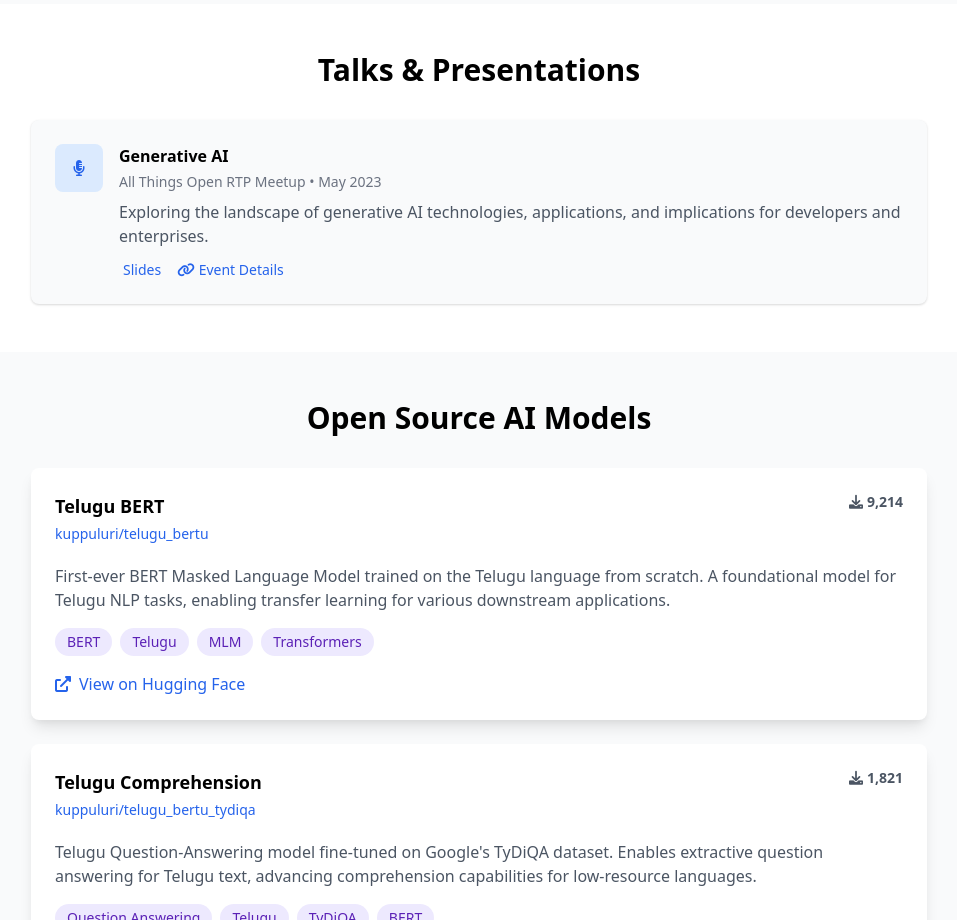
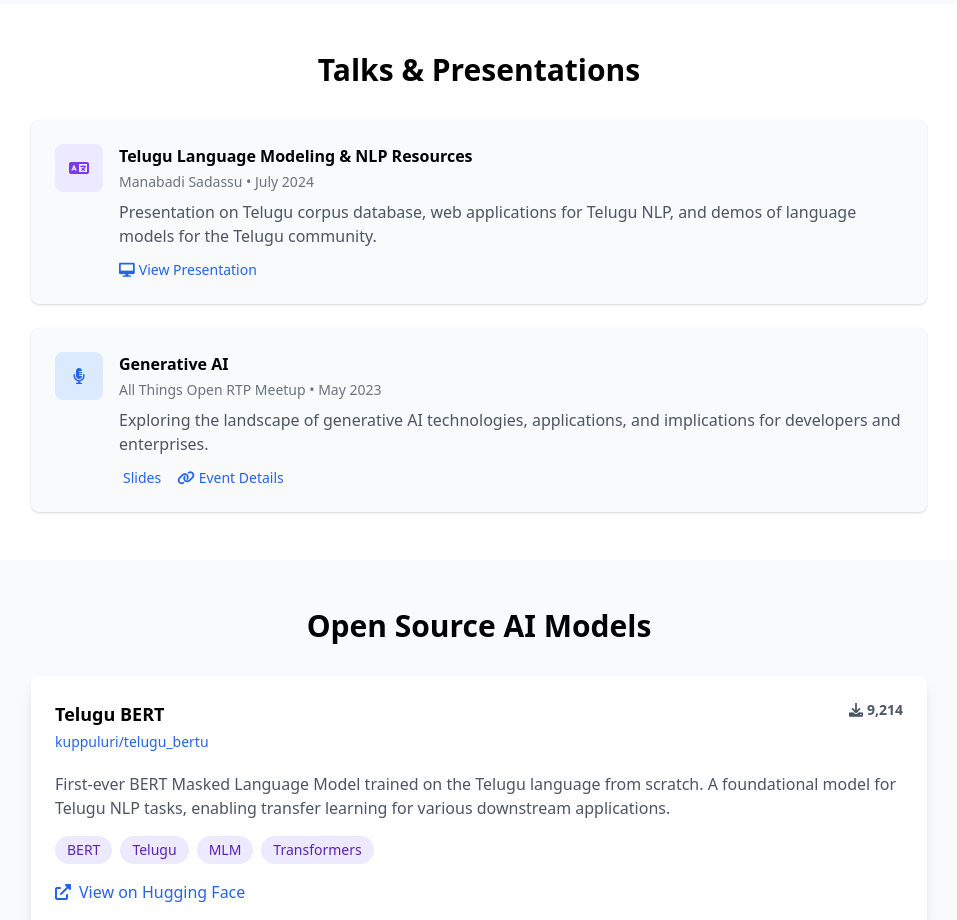
Before and after one commit to kuppulur/kuppulur.github.io, a plain HTML site: page index.html in a window 1280 px wide. Shown: the part 2940-3860 px from the top of the page, without its empty margins (161-1118 px from the left). Drawn offline with nearby package versions, Linux system fonts and the light colour scheme.

Commit message:
Manabadi talk

```diff
--- a/index.html
+++ b/index.html
@@ -281,6 +281,26 @@
         <div class="container mx-auto px-4">
             <h2 class="text-3xl font-bold text-center mb-8">Talks & Presentations</h2>
             <div class="grid gap-6 max-w-4xl mx-auto">
+                <div class="bg-gray-50 p-6 rounded-lg shadow">
+                    <div class="flex items-start">
+                        <div class="flex-shrink-0 mr-4">
+                            <div class="w-12 h-12 bg-purple-100 rounded-lg flex items-center justify-center">
+                                <i class="fas fa-language text-purple-600"></i>
+                            </div>
+                        </div>
+                        <div class="flex-grow">
+                            <h3 class="font-bold mb-1">Telugu Language Modeling & NLP Resources</h3>
+                            <p class="text-sm text-gray-500 mb-2">Manabadi Sadassu • July 2024</p>
+                            <p class="text-gray-600 mb-3">Presentation on Telugu corpus database, web applications for Telugu NLP, and demos of language models for the Telugu community.</p>
+                            <div class="flex space-x-4">
+                                <a href="assets/html/2024-07-20-Manabadi-Sadassu-Presentation.html" class="text-sm text-blue-600 hover:text-blue-800 flex items-center">
+                                    <i class="fas fa-desktop mr-1"></i> View Presentation
+                                </a>
+                            </div>
+                        </div>
+                    </div>
+                </div>
+
                 <div class="bg-gray-50 p-6 rounded-lg shadow">
                     <div class="flex items-start">
                         <div class="flex-shrink-0 mr-4">
```
